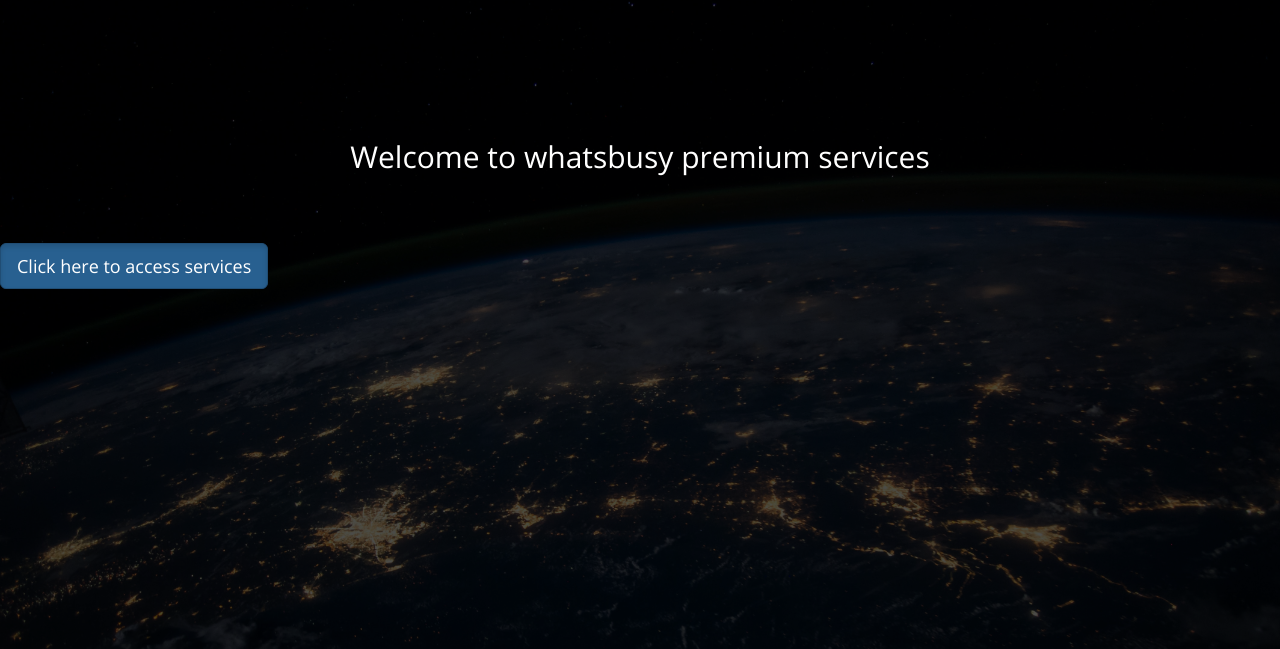
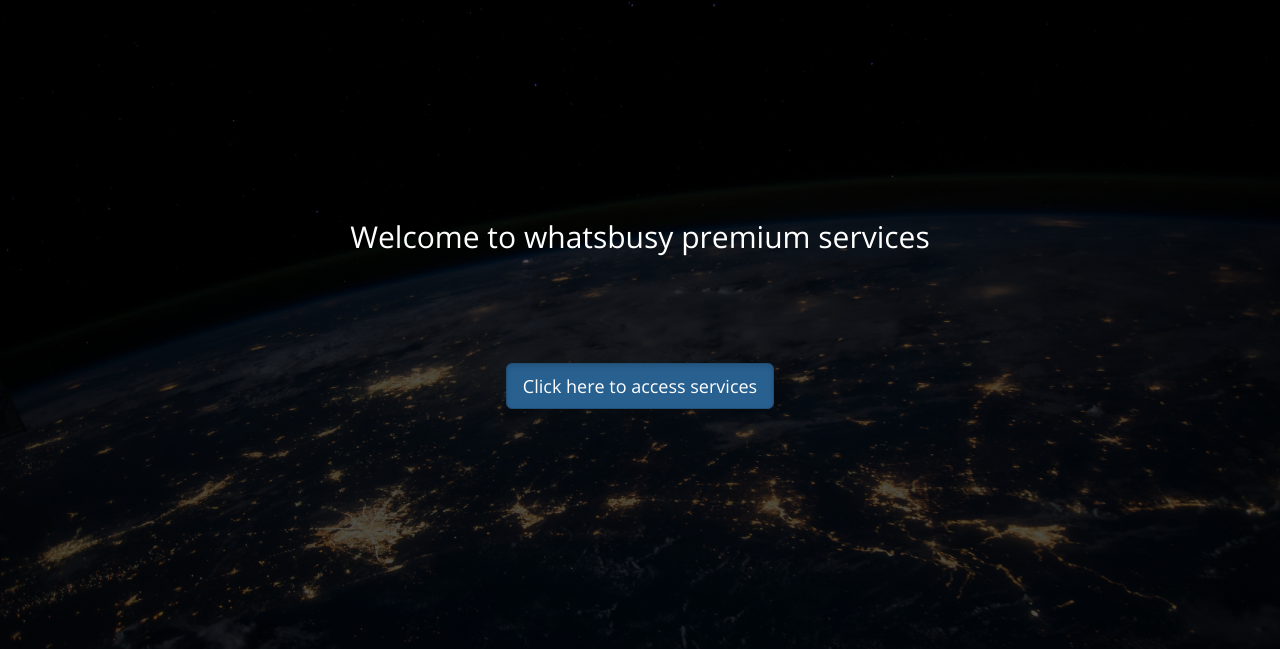
Before and after one commit to kenilpatel/Subscription-based-service-website, a Django app: page /whatsbusy/home/ in a window 1280 px wide. Shown: the part 52-701 px from the top of the page. Run offline with Django 3.2, Linux system fonts and the light colour scheme; data that the repository does not hold is empty; some libraries are stand-ins or nearby versions.

Commit message:
bug fixex

```diff
--- a/service/static/whatsbusy.css
+++ b/service/static/whatsbusy.css
@@ -7,6 +7,12 @@ h4.error
   width:60%;
   margin:auto;
   padding-top:10px;
+}
+.col
+{
+  width:70%;
+  margin:auto;
+  text-align:center;
 }
 button
 {
@@ -22,7 +28,10 @@ input{
   border-radius: 4px;
   box-sizing: border-box;
 }
-
+.heading
+{
+margin-top:100px;
+}
 
 a
 {
--- a/service/templates/django_registration/registration_form.html
+++ b/service/templates/django_registration/registration_form.html
@@ -14,7 +14,7 @@
 				<br>
 				<h4 class="errors">{{f.errors}}</h4>
 			{% endfor %}
-			<a href="{% url 'login' %}">Already a user? Login</a>
+			<h4>Already a user? <a href="{% url 'login' %}" style="color: orange">Login</a></h4>
 			<br>
 			<br>
 			<div style="text-align:center;"><button type="submit" class="btn btn-lg btn-primary">Register</button></div>
--- a/service/templates/home.html
+++ b/service/templates/home.html
@@ -13,11 +13,12 @@
 			<br>
 			<br>
 			<br>
-			<div class="service-button">
+			<br>
+			<br>
+		  <div class="col">
+		    <a href="{% url 'product' %}" class="btn btn-primary btn-lg active" role="button" aria-pressed="true">Click here to access services</a>
+		  </div>
+		 </div>
 
-				<a href="{% url 'product' %}" role="button" class="btn btn-primary btn-lg active" aria-pressed="true">Click here to access services</a>
-
-			</div>
-		</div>
 
 {% endblock %}
--- a/service/templates/login.html
+++ b/service/templates/login.html
@@ -19,8 +19,9 @@
 					<br>
 				{% endfor %}
 			{% endif %}
-			<a href="{% url 'registeration' %}">Don't Have an account? Sign up now</a>
-
+			<h4>Don't Have an account? <a style="color: orange" href="{% url 'registeration' %}">Sign up now</a></h4>
+			<br>
+			<br>
 			<div style="text-align:center;"><button type="submit" class="btn btn-lg btn-primary">Login</button></div>
 			<br>
 			<br>
--- a/service/views.py
+++ b/service/views.py
@@ -93,8 +93,8 @@ class Product(TemplateView):
 
 
 class CheckOut(TemplateView):
-    template = "checkout.html"
+    template = "home.html"
 
     @method_decorator(login_required(login_url="login/"))
-    def get(self, request):
+    def post(self, request):
         return render(request, self.template, {})
```
Also changed, not shown: service/templates/products.html (+4 -7 lines).
